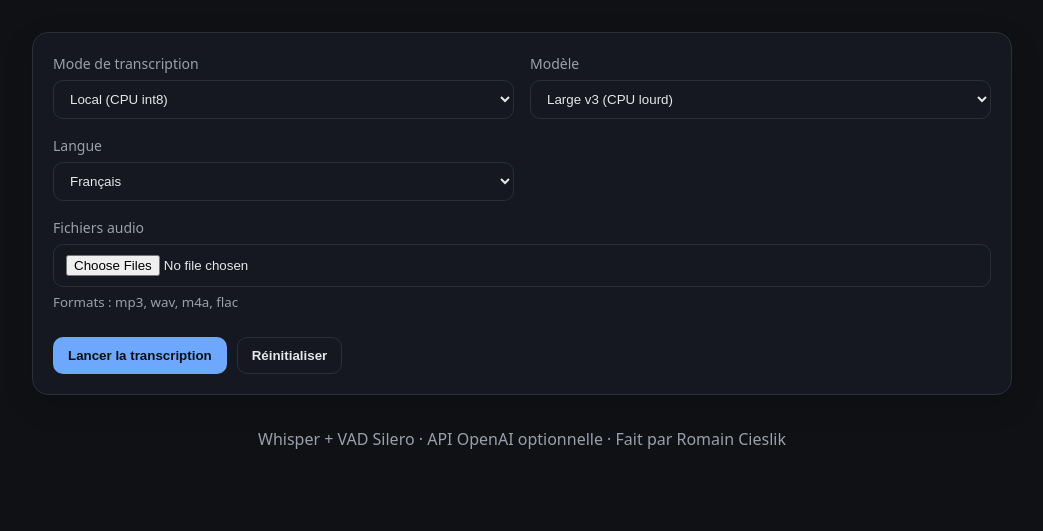
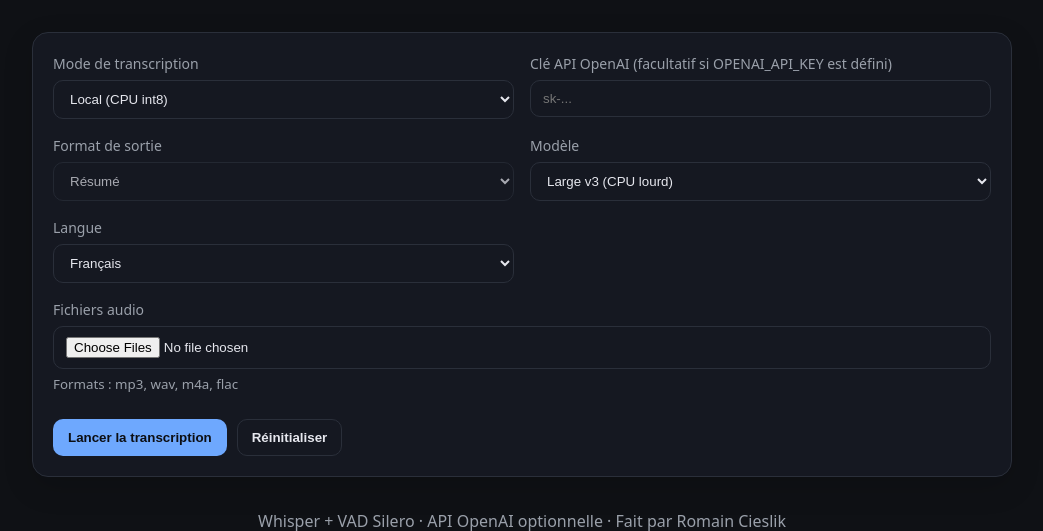
Before and after one commit to Romano-de-la-vega/app-transcript, a FastAPI app: page / in a window 1280 px wide. Shown: the part 104-635 px from the top of the page, without its empty margins (118-1161 px from the left). Run offline with FastAPI, Linux system fonts and the light colour scheme.

Commit message:
Fix output format dropdown visibility

```diff
--- a/server.py
+++ b/server.py
@@ -91,6 +91,22 @@
 DEFAULT_LANG = "Français"
 DEFAULT_MODEL_LOCAL = "Large v3 (CPU lourd)"
 
+# — prompts selon le format de sortie désiré
+OUTPUT_PROMPTS: Dict[str, str] = {
+    "resume": (
+        "Résume le texte suivant en français, sans phrase d'introduction ni conclusion:\n{texte}"
+    ),
+    "compte_rendu": (
+        "Rédige un compte-rendu en français du texte suivant, sans phrase d'introduction ni conclusion:\n{texte}"
+    ),
+    "cahier_des_charges": (
+        "À partir du texte suivant, rédige un cahier des charges en français, sans phrase d'introduction ni conclusion:\n{texte}"
+    ),
+    "notes_de_cadrage": (
+        "À partir du texte suivant, rédige des notes de cadrage en français, sans phrase d'introduction ni conclusion:\n{texte}"
+    ),
+}
+
 # — tailles approximatives pour le suivi de progression (octets)
 #   valeurs proches des poids CTranslate2 (pratique pour une jauge réaliste)
 MODEL_APPROX_SIZE = {
@@ -154,6 +170,7 @@
     api_key: Optional[str] = Form(None),
     model_label: str = Form(...),
     lang_label: str = Form(...),
+    output_type: str = Form("resume"),
     files: List[UploadFile] = File(...),
 ):
     if not files:
@@ -175,6 +192,9 @@
     if lang_label not in LANGS:
         raise HTTPException(status_code=400, detail="Langue inconnue")
     lang_code = LANGS[lang_label]
+
+    if output_type not in OUTPUT_PROMPTS:
+        raise HTTPException(status_code=400, detail="Format de sortie inconnu")
 
     job_id = str(uuid.uuid4())
     job_upload_dir = UPLOAD_DIR / job_id
@@ -202,6 +222,7 @@
         "use_api": use_api_bool,
         "model": model_name,
         "lang": lang_code,
+        "output_type": output_type,
         "progress": 0.0,
         "logs": [f"Job {job_id} créé avec {len(files_meta)} fichier(s)."],
         "files": files_meta,
@@ -310,6 +331,7 @@
     total = len(job["files"])
     model_name = job["model"]
     lang = job["lang"]
+    output_type = job.get("output_type", "resume")
 
     for idx, fmeta in enumerate(job["files"]):
         update_file_status(job_id, idx, "running")
@@ -323,16 +345,27 @@
                 )
             text = (getattr(resp, "text", "") or "").strip()
 
+            processed = text
+            prompt_tmpl = OUTPUT_PROMPTS.get(output_type)
+            if prompt_tmpl and text:
+                append_log(job_id, f"→ GPT-4 pour '{output_type}'")
+                prompt = prompt_tmpl.format(texte=text)
+                resp2 = client.responses.create(model="gpt-4o", input=prompt)
+                processed = (getattr(resp2, "output_text", "") or "").strip()
+
             out_dir = TRANS_DIR / job_id
             out_dir.mkdir(parents=True, exist_ok=True)
             out_file = out_dir / (pathlib.Path(fmeta["name"]).stem + ".txt")
-            out_file.write_text("\n".join(full_text).strip() + "\n", encoding="utf-8")
+            out_file.write_text(
+                processed + ("\n" if processed and not processed.endswith("\n") else ""),
+                encoding="utf-8",
+            )
 
             set_file_output(job_id, idx, str(out_file))
             set_file_progress(job_id, idx, 1.0)                    # <— ajout
             set_job_progress(job_id, (idx + 1) / max(total, 1))    # <— ajout
             update_file_status(job_id, idx, "done")
-            append_log(job_id, f"✓ Terminé (local) : {fmeta['name']} → {out_file.name}")
+            append_log(job_id, f"✓ Terminé (API) : {fmeta['name']} → {out_file.name}")
 
         except Exception as e:
             update_file_status(job_id, idx, "error", error=str(e))
--- a/static/app.js
+++ b/static/app.js
@@ -3,6 +3,8 @@
 const modeSelect = document.getElementById("mode");
 const apiKeyWrap = document.getElementById("api-key-wrap");
 const apiKeyInput = document.getElementById("api_key");
+const outputTypeWrap = document.getElementById("output-type-wrap");
+const outputTypeSelect = document.getElementById("output_type");
 
 const modelSelect = document.getElementById("model");
 const langSelect = document.getElementById("lang");
@@ -66,7 +68,9 @@
     modelSelect.appendChild(opt);
   });
 
-  apiKeyWrap.style.display = useAPI ? "flex" : "none";
+  apiKeyWrap.hidden = !useAPI;
+  outputTypeWrap.hidden = !useAPI;
+  outputTypeSelect.disabled = !useAPI;
 }
 function fillLangOptions() {
   langSelect.innerHTML = "";
@@ -224,6 +228,7 @@
   fd.append("api_key", (apiKeyInput.value || "").trim());
   fd.append("model_label", modelSelect.value);
   fd.append("lang_label", langSelect.value);
+  fd.append("output_type", outputTypeSelect.value);
   Array.from(filesInput.files).forEach(f => fd.append("files", f, f.name));
 
   try {
--- a/templates/index.html
+++ b/templates/index.html
@@ -133,9 +133,19 @@
           </select>
         </div>
 
-        <div class="field" id="api-key-wrap" style="display:none">
+        <div class="field" id="api-key-wrap" hidden>
           <label for="api_key">Clé API OpenAI (facultatif si OPENAI_API_KEY est défini)</label>
           <input id="api_key" name="api_key" type="password" placeholder="sk-..." />
+        </div>
+
+        <div class="field" id="output-type-wrap" hidden>
+          <label for="output_type">Format de sortie</label>
+          <select id="output_type" name="output_type">
+            <option value="resume">Résumé</option>
+            <option value="compte_rendu">Compte-rendu</option>
+            <option value="cahier_des_charges">Cahier des charges</option>
+            <option value="notes_de_cadrage">Notes de cadrage</option>
+          </select>
         </div>
 
         <div class="field">
```
